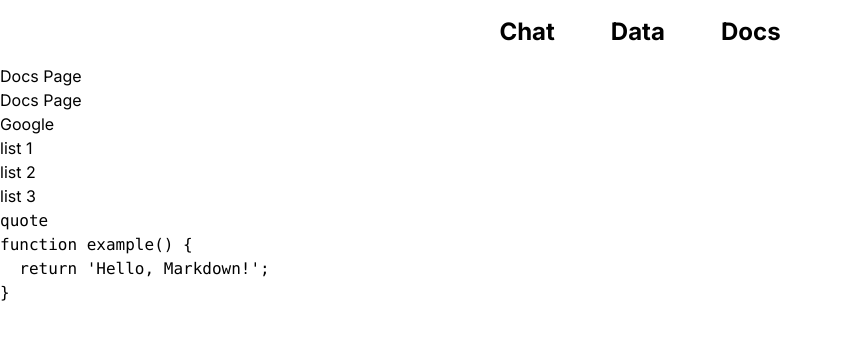
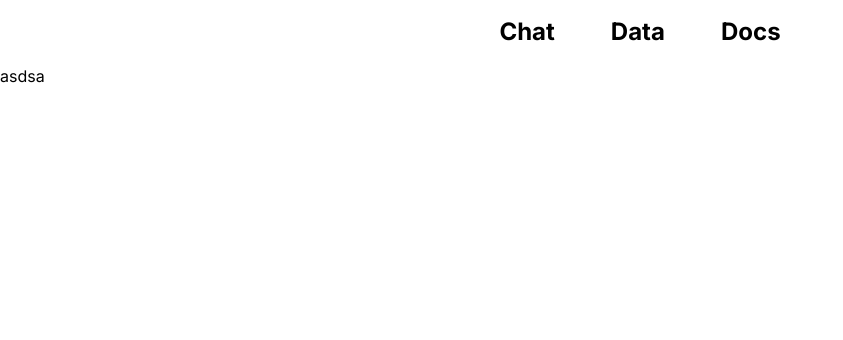
Before and after one commit to ubq-testing/bot-ai, a Next.js app: page /tri-display in a window 1280 px wide. Shown: the top 340 px of the page, without its empty margins (0-843 px from the left). Built offline with nearby package versions, Linux system fonts and the light colour scheme.

Commit message:
more santizing

```diff
--- a/app/tri-display/layout.tsx
+++ b/app/tri-display/layout.tsx
@@ -10,8 +10,8 @@ export default function DualLayout(props: {
 }) {
   return (
     <div className="grid grid-cols-3 shrink">
+      {"asdsa"}
       {""}
-      {props.docs}
     </div>
   );
 }
--- a/app/tri-display/page.tsx
+++ b/app/tri-display/page.tsx
@@ -5,8 +5,8 @@ import { useChat } from "ai/react";
 export default function Dual() {
   const { messages, input, handleInputChange, handleSubmit, data } = useChat();
   return (
-    <div className="">
-      <div className="flex flex-col w-full max-w-md py-24 mx-auto stretch">
+    <div className="sdasd">
+      <div className="">
         {messages.length > 0
           ? messages.map((m) => (
               <div key={m.id} className="whitespace-pre-wrap">
```
